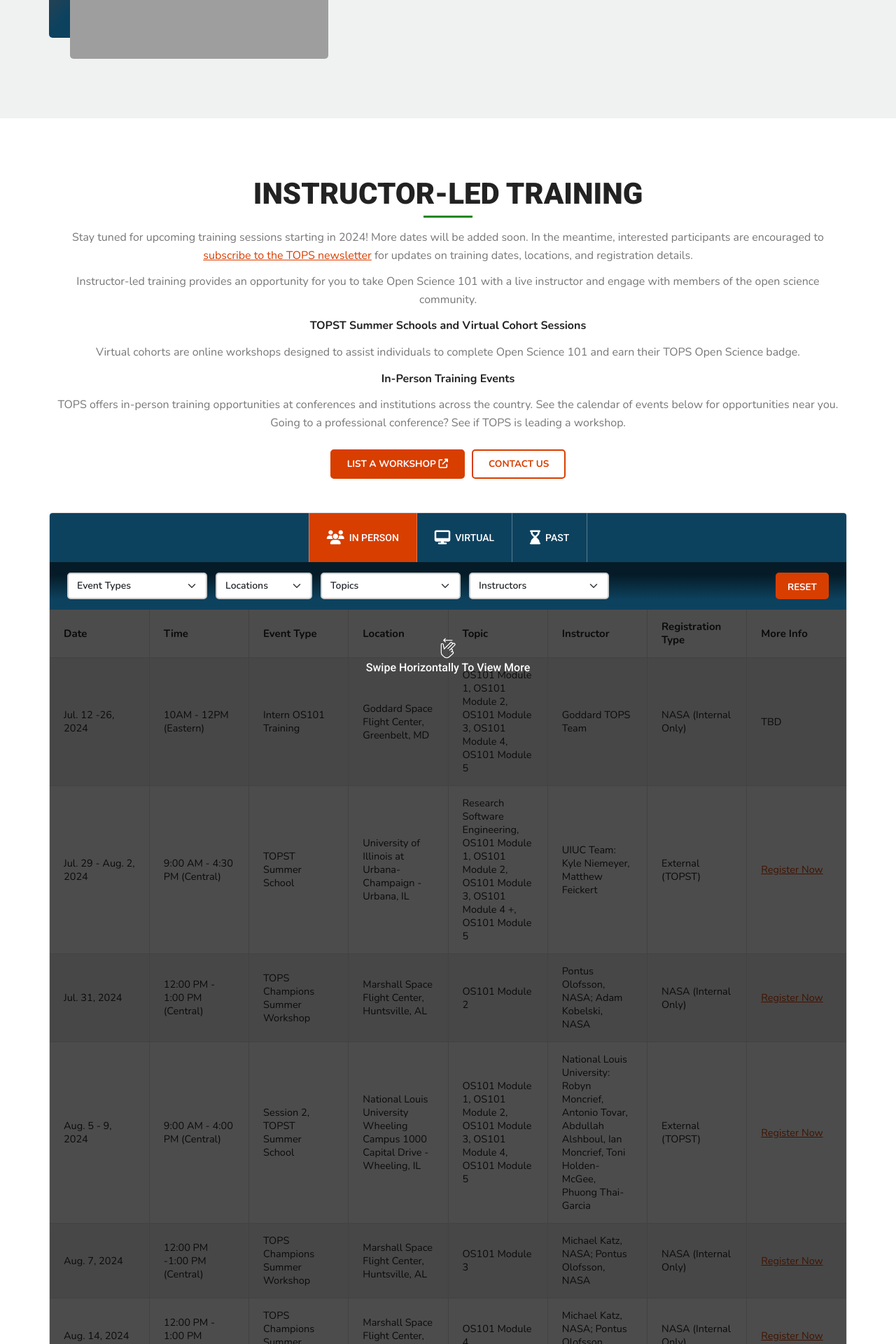
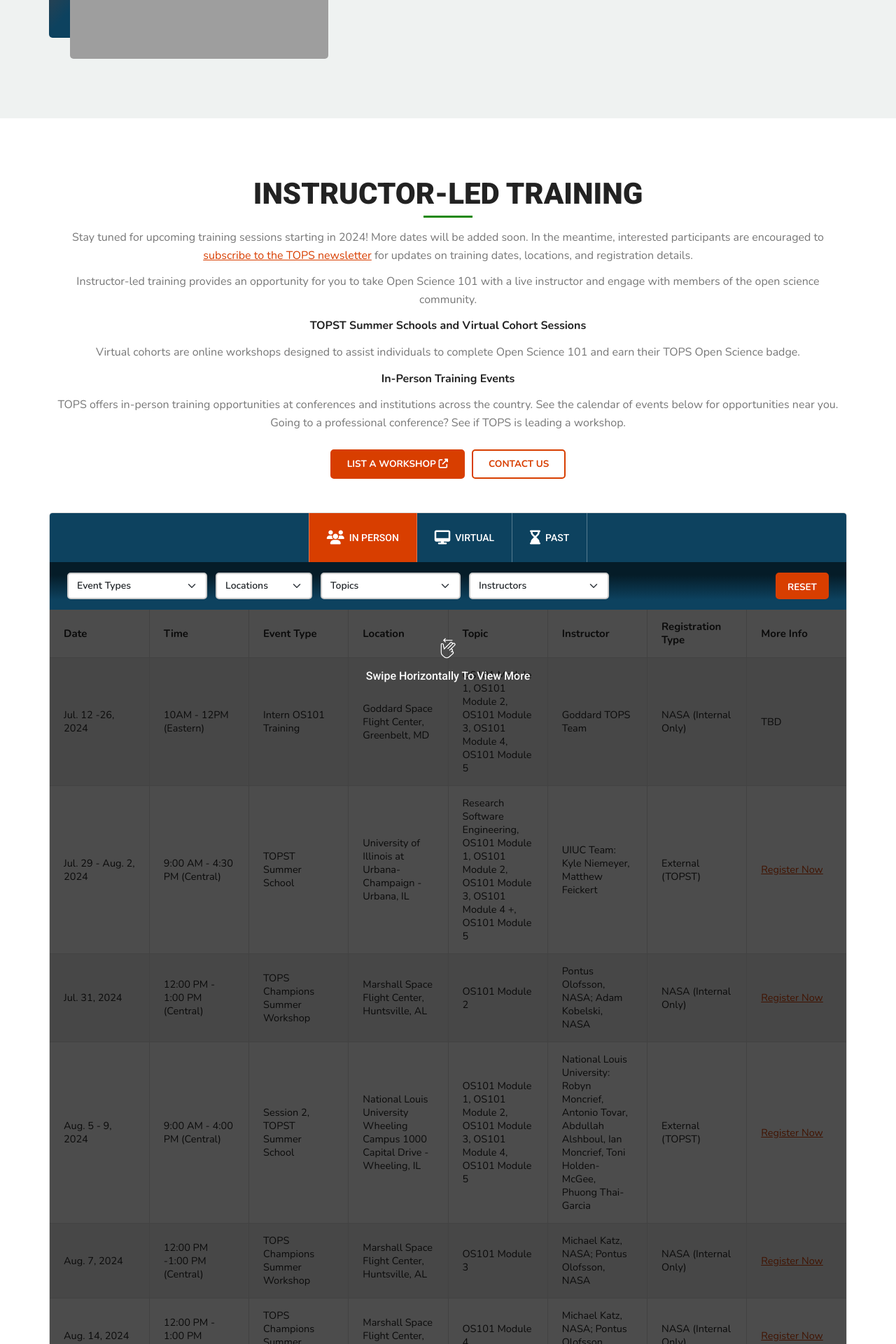
Before and after one commit to bressler1995/TOPS-Website-Front-End, a Jekyll site: the page built from pages/takeos101.md, in a window 1280 px wide. Shown: the part 1670-3590 px from the top of the page at 70% size. Built offline with Jekyll 4.4.1, drawn with Linux system fonts in a browser that asks for light colours; grey boxes are pictures that could not be loaded.

Commit message:
change margin for hcue paragraph

```diff
--- a/assets/css/style.css
+++ b/assets/css/style.css
@@ -1355,6 +1355,8 @@ h1, h2, h3, h4, h5, h6, .h1, .h2, .h3, .h4, .h5, .h6 {
 	text-transform: capitalize;
 	color: #FFF;
 	text-align: center;
+	margin-bottom: 0;
+	margin-top: 12px;
 }
 
 .tops_workshops_container .tops_workshops_tables .workshop_table_table .hcue .hcue_icon {
```
